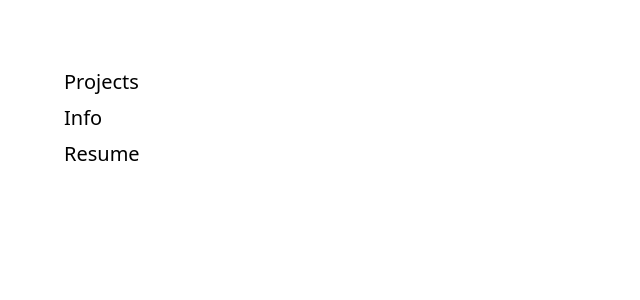
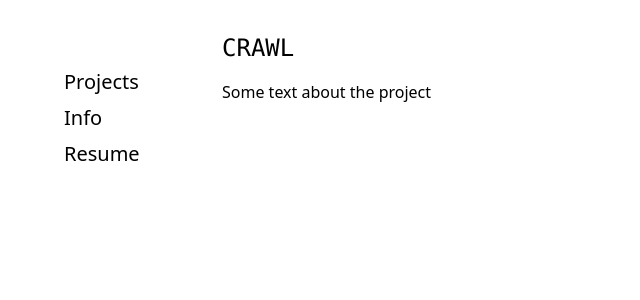
Before and after one commit to wpreble1/portfolio, a React (Create React App) app in the folder client/: page /crawl in a window 1280 px wide. Shown: the top 300 px of the page, without its empty margins (0-640 px from the left). Built offline with nearby package versions, Linux system fonts and the light colour scheme.

Commit message:
Change routes to accept props

```diff
--- a/client/src/components/Body.tsx
+++ b/client/src/components/Body.tsx
@@ -1,24 +1,16 @@
-import React, { FC, ReactElement, useState } from 'react';
+import React, { FC, ReactElement } from 'react';
 import { Switch, Route } from 'react-router-dom';
 
 import { projects } from '../projectData';
 
 import {
-  // AbitaSpringsHotel,
-  Crawl,
-  EscapeExtinction,
   HomePage,
   InfoPage,
-  UpClose,
-  OrganizePower,
-  ArthurAshe,
-  TimesSquare,
   ProjectPage,
 } from '../pages';
 
 const Body: FC = (): ReactElement => {
   return (
-    <div className="section">
     <Switch>
       <Route exact path="/" component={HomePage} />
       <Route exact path="/projects" component={HomePage} />
@@ -28,15 +20,32 @@ const Body: FC = (): ReactElement => {
         path="/abita-springs-hotel"
         render={(props) => <ProjectPage project={projects.ash} />}
       />
-        <Route path="/arthur-ashe" component={ArthurAshe} />
-        <Route path="/crawl" component={Crawl} />
-        <Route path="/escape-extinction" component={EscapeExtinction} />
-        <Route path="/organize-power" component={OrganizePower} />
-        <Route path="/times-square" component={TimesSquare} />
-        <Route path="/up-close" component={UpClose} />
+      <Route
+        path="/arthur-ashe"
+        render={(props) => <ProjectPage project={projects.aas} />}
+      />
+      <Route
+        path="/crawl"
+        render={(props) => <ProjectPage project={projects.crawl} />}
+      />
+      <Route
+        path="/escape-extinction"
+        render={(props) => <ProjectPage project={projects.ees} />}
+      />
+      <Route
+        path="/organize-power"
+        render={(props) => <ProjectPage project={projects.op} />}
+      />
+      <Route
+        path="/times-square"
+        render={(props) => <ProjectPage project={projects.fts} />}
+      />
+      <Route
+        path="/up-close"
+        render={(props) => <ProjectPage project={projects.uc} />}
+      />
     </Switch>
-    </div>
-  )
-}
+  );
+};
 
 export default Body;
```
Lines whose indentation alone changed are shown as unchanged.
